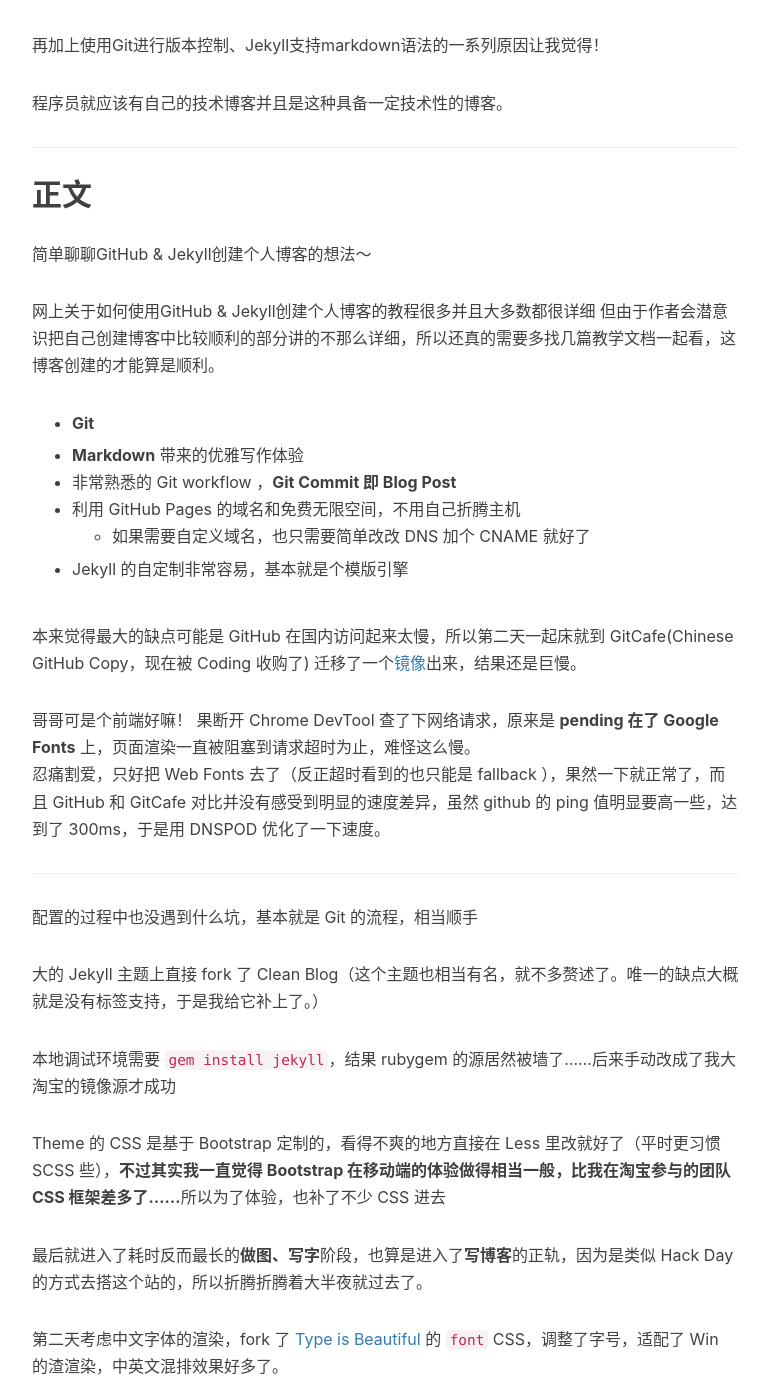
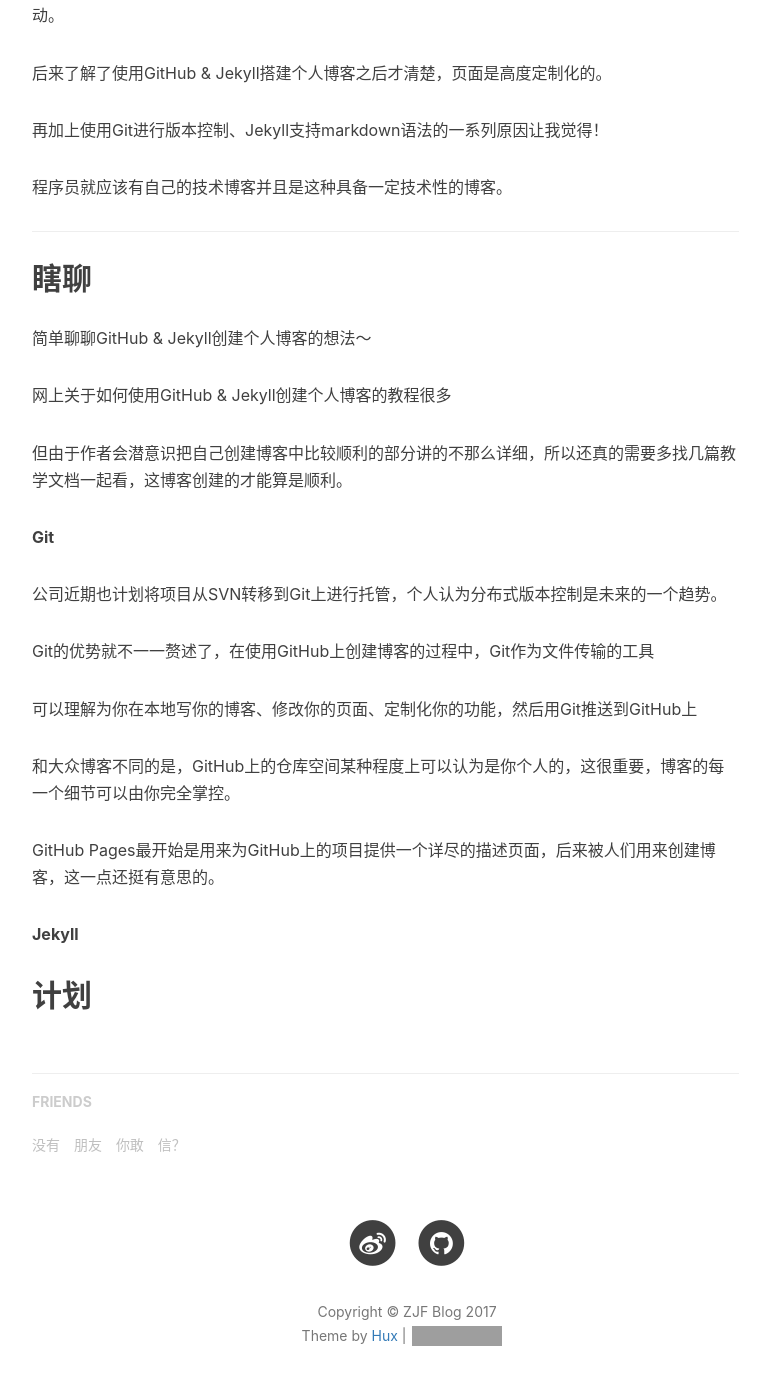
Before and after one commit to DoubleChick/DoubleChick.github.io, a Jekyll site: the page built from _posts/2017-11-13-helloWorld.markdown, in a window 1280 px wide and 1400 px high, scrolled down 1012 px. Shown: the whole window, without its empty margins (233-1003 px from the left). Built offline with Jekyll 4.4.1, drawn with Linux system fonts in a browser that asks for light colours; nearby versions of some CDN libraries; comment, search, counter and statistics services are not loaded; some of the changed text lies outside the part shown; grey boxes are pictures that could not be loaded.

Commit message:
Blog1Part3

```diff
--- a/_posts/2017-11-13-helloWorld.markdown
+++ b/_posts/2017-11-13-helloWorld.markdown
@@ -13,7 +13,7 @@
 > “Emmm.. en en en It's my check ”
 
 
-## 前言
+## 起因
 
 我终于下定决心并且把写博客这件事落实了，希望自己务必坚持下去。
 
@@ -25,6 +25,8 @@
 
 进入这位同学的GitHub的博客之后发现....这种极简风格和之前见过的博客还真尼玛不一样诶。
 
+之前接触的大众博客不是页面太丑就是功能太杂，对于我这种有强迫症的人来说，完全没有使用的冲动。
+
 后来了解了使用GitHub & Jekyll搭建个人博客之后才清楚，页面是高度定制化的。
 
 再加上使用Git进行版本控制、Jekyll支持markdown语法的一系列原因让我觉得！
@@ -34,50 +36,26 @@
 <p id = "build"></p>
 ---
 
-## 正文
+## 瞎聊
 
 简单聊聊GitHub & Jekyll创建个人博客的想法～
 
-网上关于如何使用GitHub & Jekyll创建个人博客的教程很多并且大多数都很详细
+网上关于如何使用GitHub & Jekyll创建个人博客的教程很多
+
 但由于作者会潜意识把自己创建博客中比较顺利的部分讲的不那么详细，所以还真的需要多找几篇教学文档一起看，这博客创建的才能算是顺利。
 
-* **Git**
+**Git**
 
-* **Markdown** 带来的优雅写作体验
-* 非常熟悉的 Git workflow ，**Git Commit 即 Blog Post**
-* 利用 GitHub Pages 的域名和免费无限空间，不用自己折腾主机
-	* 如果需要自定义域名，也只需要简单改改 DNS 加个 CNAME 就好了
-* Jekyll 的自定制非常容易，基本就是个模版引擎
+公司近期也计划将项目从SVN转移到Git上进行托管，个人认为分布式版本控制是未来的一个趋势。
 
+Git的优势就不一一赘述了，在使用GitHub上创建博客的过程中，Git作为文件传输的工具
 
-本来觉得最大的缺点可能是 GitHub 在国内访问起来太慢，所以第二天一起床就到 GitCafe(Chinese GitHub Copy，现在被 Coding 收购了) 迁移了一个[镜像](http://huxpro.coding.me)出来，结果还是巨慢。
+可以理解为你在本地写你的博客、修改你的页面、定制化你的功能，然后用Git推送到GitHub上
 
-哥哥可是个前端好嘛！ 果断开 Chrome DevTool 查了下网络请求，原来是 **pending 在了 Google Fonts** 上，页面渲染一直被阻塞到请求超时为止，难怪这么慢。
-忍痛割爱，只好把 Web Fonts 去了（反正超时看到的也只能是 fallback ），果然一下就正常了，而且 GitHub 和 GitCafe 对比并没有感受到明显的速度差异，虽然 github 的 ping 值明显要高一些，达到了 300ms，于是用 DNSPOD 优化了一下速度。
+和大众博客不同的是，GitHub上的仓库空间某种程度上可以认为是你个人的，这很重要，博客的每一个细节可以由你完全掌控。
 
+GitHub Pages最开始是用来为GitHub上的项目提供一个详尽的描述页面，后来被人们用来创建博客，这一点还挺有意思的。
 
+**Jekyll**
 
----
-
-配置的过程中也没遇到什么坑，基本就是 Git 的流程，相当顺手
-
-大的 Jekyll 主题上直接 fork 了 Clean Blog（这个主题也相当有名，就不多赘述了。唯一的缺点大概就是没有标签支持，于是我给它补上了。）
-
-本地调试环境需要 `gem install jekyll`，结果 rubygem 的源居然被墙了……后来手动改成了我大淘宝的镜像源才成功
-
-Theme 的 CSS 是基于 Bootstrap 定制的，看得不爽的地方直接在 Less 里改就好了（平时更习惯 SCSS 些），**不过其实我一直觉得 Bootstrap 在移动端的体验做得相当一般，比我在淘宝参与的团队 CSS 框架差多了……**所以为了体验，也补了不少 CSS 进去
-
-最后就进入了耗时反而最长的**做图、写字**阶段，也算是进入了**写博客**的正轨，因为是类似 Hack Day 的方式去搭这个站的，所以折腾折腾着大半夜就过去了。
-
-第二天考虑中文字体的渲染，fork 了 [Type is Beautiful](http://www.typeisbeautiful.com/) 的 `font` CSS，调整了字号，适配了 Win 的渣渲染，中英文混排效果好多了。
-
-
-## 后记
-
-回顾这个博客的诞生，纯粹是出于个人兴趣。在知乎相关问题上回答并获得一定的 star 后，我决定把这个博客主题当作一个小小的开源项目来维护。
-
-在经历 v1.0 - v1.5 的蜕变后，这个博客主题愈发完整，不但增加了诸多 UI 层的优化（opinionated）；在代码层面，更加丰富的配置项也使得这个主题拥有了更好的灵活性与可拓展性。而作为一个开源项目，我也积极的为其完善文档与解决 issue。
-
-如果你恰好逛到了这里，希望你也能喜欢这个博客主题。
-
-—— Hux 后记于 2015.10
+## 计划
```
